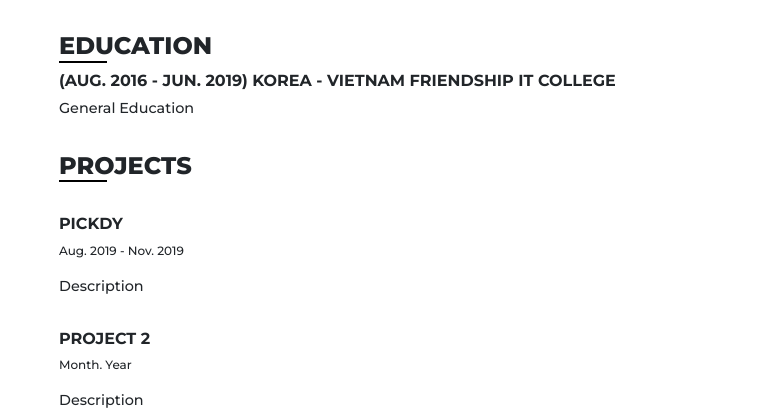
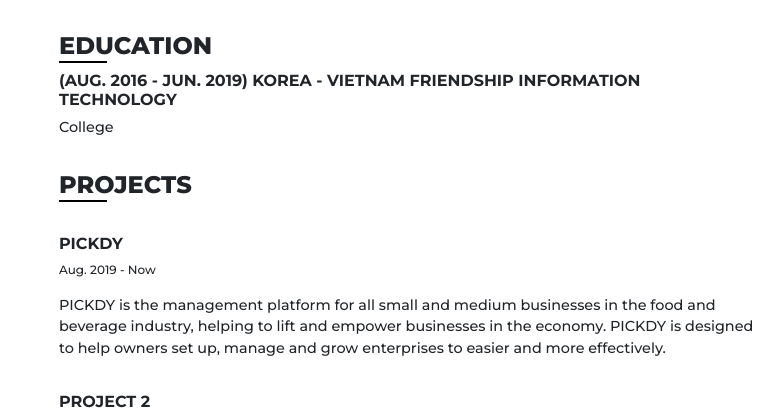
Before and after one commit to MDev-95/my-cv, a plain HTML site: page index.html in a window 1280 px wide. Shown: the top 416 px of the page, 368-1151 px from the left. Drawn offline with nearby package versions, Linux system fonts and the light colour scheme.

Commit message:
Updating...

```diff
--- a/index.html
+++ b/index.html
@@ -61,8 +61,8 @@
             <div class="content">
                 <div class="education">
                     <h1>EDUCATION</h1>
-                    <h2>(Aug. 2016 - Jun. 2019) Korea - Vietnam friendship IT college</h2>
-                    <p>General Education</p>
+                    <h2>(Aug. 2016 - Jun. 2019) Korea - Vietnam friendship Information Technology </h2>
+                    <p>College</p>
                 </div>
                 <div class="projects">
                     <h1>PROJECTS</h1>
@@ -70,10 +70,10 @@
                         <div class="project">
                             <h2>Pickdy</h2>
                             <div class="project-date">
-                                Aug. 2019 - Nov. 2019
+                                Aug. 2019 - Now
                             </div>
                             <p class="project-description">
-                                Description
+                                PICKDY is the management platform for all small and medium businesses in the food and beverage industry, helping to lift and empower businesses in the economy. PICKDY is designed to help owners set up, manage and grow enterprises to easier and more effectively.
                             </p>
                         </div>
                         <div class="project">
```
